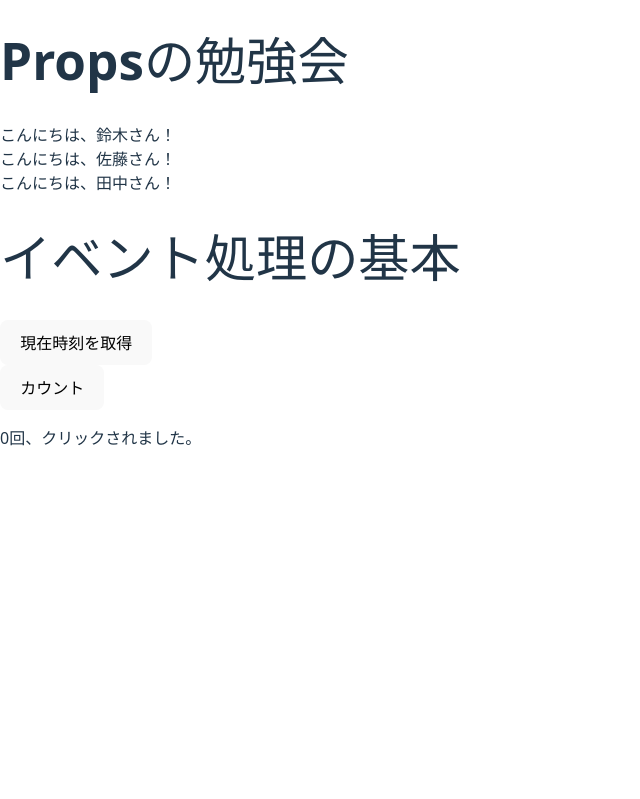
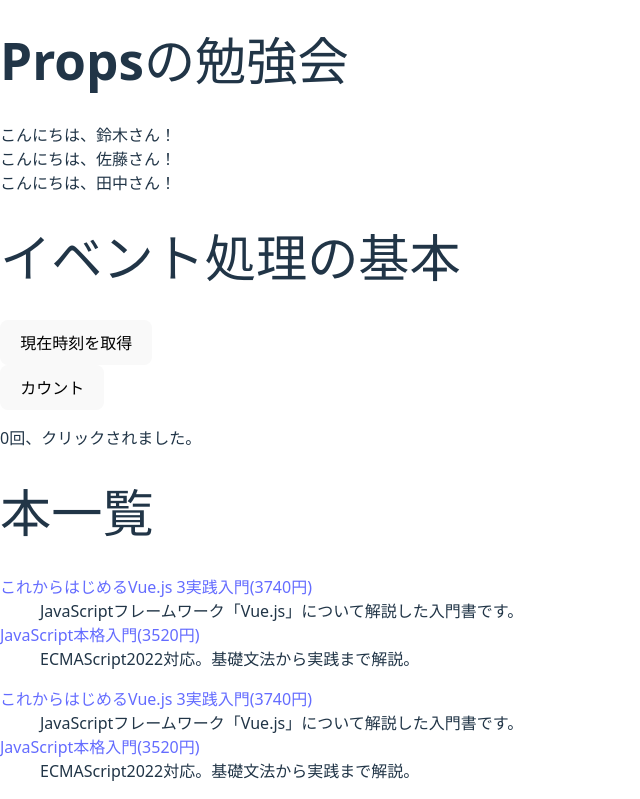
Before and after one commit to kenta1120/react-practice, a React (Vite) app: page / in a window 1280 px wide. Shown: the part 413-1212 px from the top of the page, without its empty margins (0-640 px from the left). Before the commit the page ends 879 px from the top, so only its background shows below. Built offline with nearby package versions, Linux system fonts and the light colour scheme.

Commit message:
React リスト項目をコンポーネント分割

```diff
--- a/src/App.jsx
+++ b/src/App.jsx
@@ -2,6 +2,9 @@ import React from "react";
 import MyHello from "./MyHello";
 import EventBasic from "./EventBasic";
 import StateBasic from "./StateBasic";
+import ForList from "./ForList";
+import books from "./books";
+import ForNest from './ForNest';
 
 function Header() {
   return <h2>ヘッダーです</h2>;
@@ -59,6 +62,11 @@ export default function App() {
       <EventBasic type="time" />
 
       <StateBasic init={0} />
+
+      <h1>本一覧</h1>
+
+      <ForList src={books} />
+      <ForNest src={books} />
     </>
   );
 }
--- /dev/null
+++ b/src/ForItem.jsx
@@ -0,0 +1,12 @@
+export default function ForItem({ book }) {
+  return (
+    <>
+      <dt>
+        <a href={`https://wings.msn.to/books/${book.isbn}/${book.isbn}.jpg`}>
+          {book.title}({book.price}円)
+        </a>
+      </dt>
+      <dd>{book.summary}</dd>
+    </>
+  );
+}
--- /dev/null
+++ b/src/ForList.jsx
@@ -0,0 +1,23 @@
+import React from 'react';
+
+export default function ForList({ src }) {
+  return(
+    <dl>
+      {src.map(elem => (
+        <React.Fragment key={elem.isbn}>
+          <dt>
+            <a href="{`https://wings.msn.to/books/${elem.isbn}/${elem.isbn}.jpg`}">
+              {elem.title}({elem.price}円)
+            </a>
+          </dt>
+          <dd>{elem.summary}</dd>
+        </React.Fragment>
+      ))}
+    </dl>
+  );
+}
+
+// src.map(elem => <ForItem book={elem} />)
+// src（本の配列）を1個ずつ見て、そのたびに <ForItem ... /> を1個作る
+// 本の数だけForItemが増える。
+// book={elem}は、ForItemに「この本のデータ（elem）」を渡すという意味
--- /dev/null
+++ b/src/ForNest.jsx
@@ -0,0 +1,11 @@
+import ForItem from './ForItem';
+
+export default function Fornest({ src }) {
+  return (
+    <dl>
+      {src.map(elem =>
+        <ForItem book={elem} key={elem.isbn} />
+      )}
+    </dl>
+  );
+}
--- /dev/null
+++ b/src/books.js
@@ -0,0 +1,18 @@
+const books = [
+  {
+    isbn: "978-4-8156-1336-5",
+    title: "これからはじめるVue.js 3実践入門",
+    price: 3740,
+    summary: "JavaScriptフレームワーク「Vue.js」について解説した入門書です。",
+    download: true
+  },
+  {
+    isbn: "978-4-297-13288-0",
+    title: "JavaScript本格入門",
+    price: 3520,
+    summary: "ECMAScript2022対応。基礎文法から実践まで解説。",
+    download: true
+  }
+];
+
+export default books;
```
